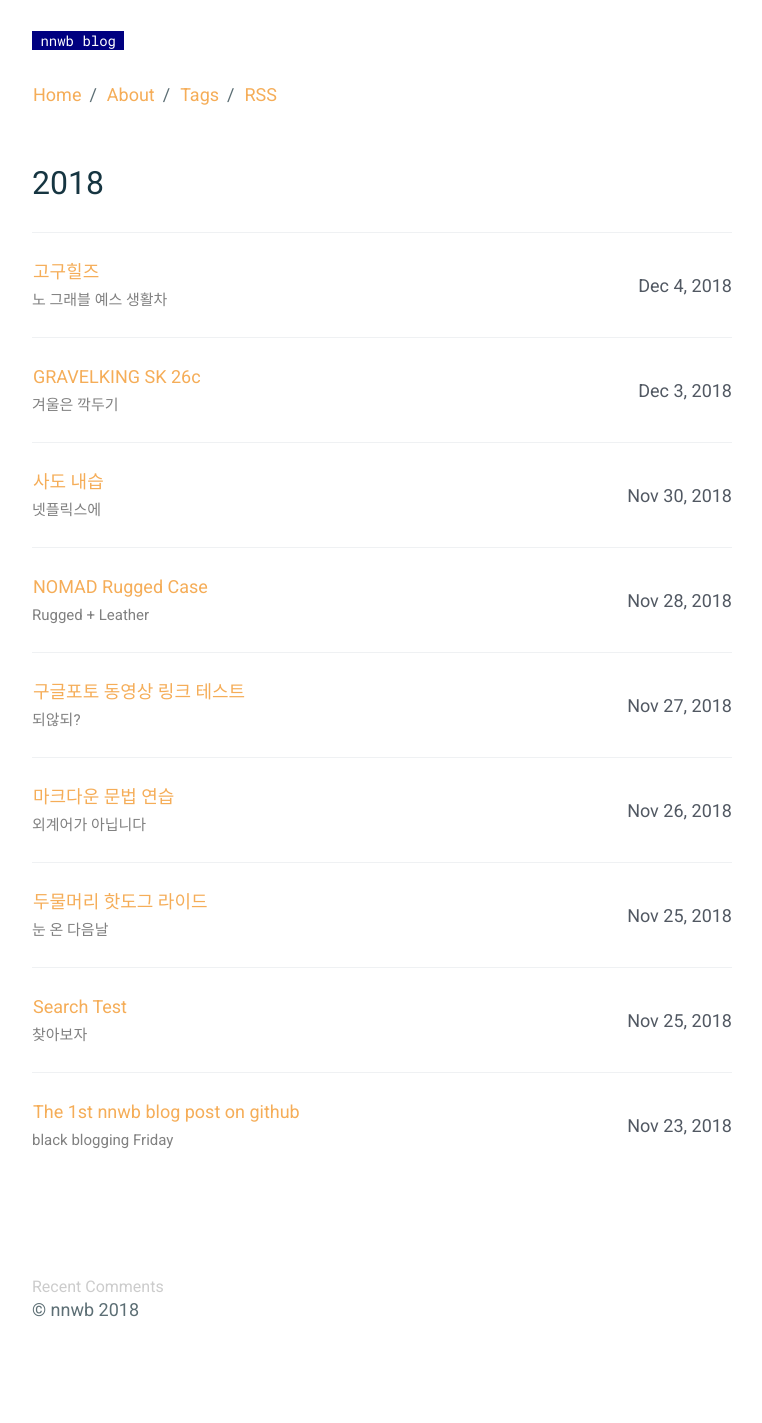
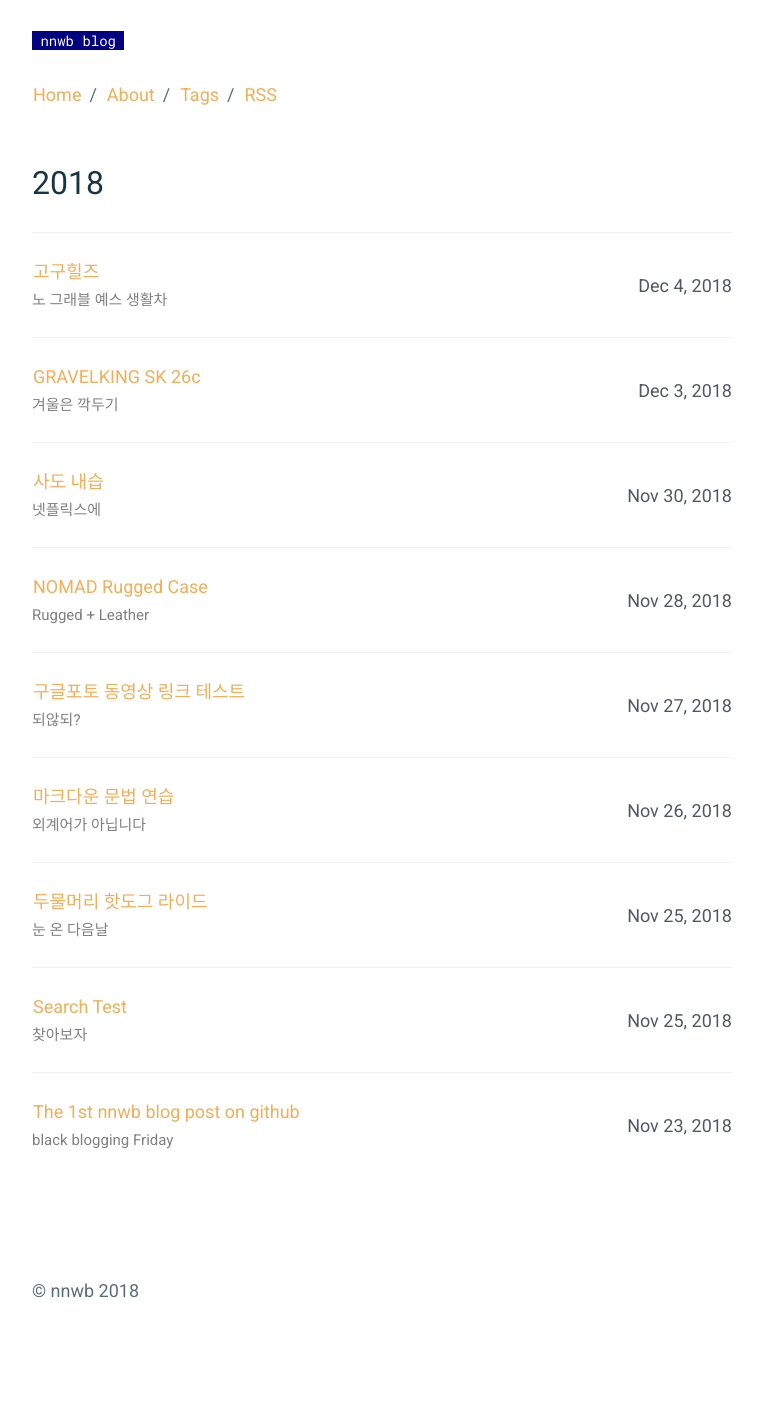
Before and after one commit to nnwb/nnwb.github.io, a Jekyll site: the page built from index.html, in a window 1280 px wide. Shown: the whole page, without its empty margins (258-1020 px from the left). Built offline with Jekyll 4.4.1, drawn with Linux system fonts in a browser that asks for light colours; comment, search, counter and statistics services are not loaded.

Commit message:
Update page.html

```diff
--- a/_layouts/page.html
+++ b/_layouts/page.html
@@ -6,8 +6,7 @@ layout: default
   <div class="c-page__main">
     {{ content }}
   </div>
-  <div id="recentcomments" class="dsq-widget"><h2 class="dsq-widget-title"><font size=3px color=cccccc>Recent Comments</font></h2><script type="text/javascript" src="http://nnwbnet.disqus.com/recent_comments_widget.js?num_items=5&hide_avatars=1&avatar_size=32&excerpt_length=20"></script></div>
-    </div>
+
 
   {% include footer.html %}
 </div>
```
